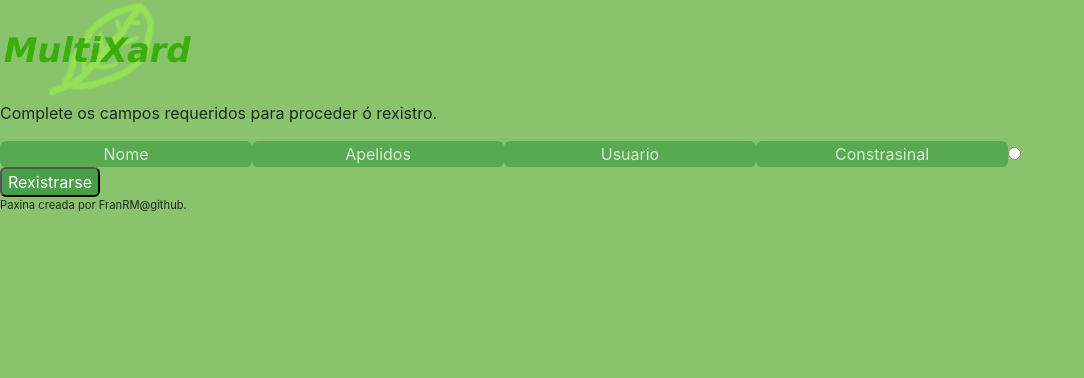
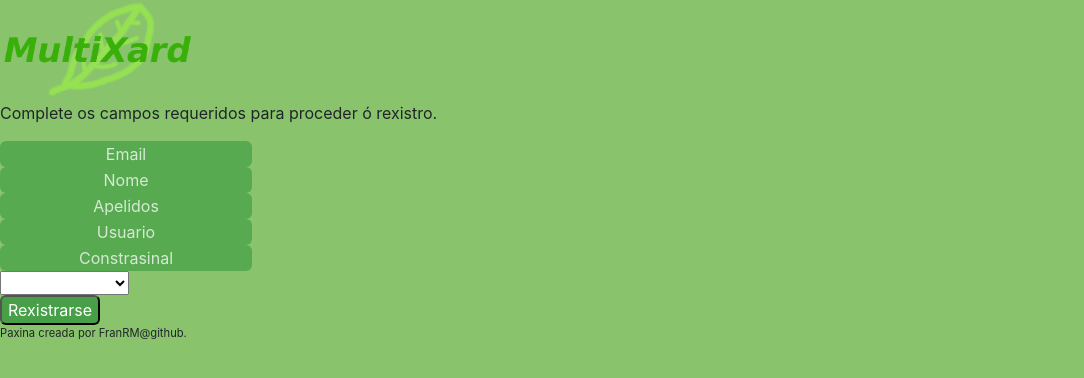
Before and after one commit to FranRM/ProxectoMultiXard, an Angular app: page /rexistro in a window 1280 px wide. Shown: the top 378 px of the page, without its empty margins (0-1084 px from the left). Built offline with nearby package versions, Linux system fonts and the light colour scheme.

Commit message:
Rexistro estandarizado

```diff
--- a/src/app/rexistro/rexistro.component.html
+++ b/src/app/rexistro/rexistro.component.html
@@ -1,11 +1,16 @@
 <p>Complete os campos requeridos para proceder ó rexistro.</p>
 <form >
     <section>
+        <input [(ngModel)]="usuario.mail" name="caixaMail" type="text" placeholder="Email" />
         <input [(ngModel)]="usuario.name" name="caixaNome" type="text" placeholder="Nome" />
         <input [(ngModel)]="usuario.surname" name="caixaApelidos" type="text" placeholder="Apelidos" />
-        <input [(ngModel)]="usuario.user" name="caixaUsuario" type="text" placeholder="Usuario" />
+        <input [(ngModel)]="usuario.username" name="caixaUsuario" type="text" placeholder="Usuario" />
         <input [(ngModel)]="usuario.pass" name="caixaContrasinal" type="text" placeholder="Constrasinal" />
-        <input [(ngModel)]="usuario.rol" name="caixaContrasinal" type="radio" />
+        <select [(ngModel)]="usuario.rol" name="caixaRoles">
+            <option selected value="admin" >Administrador</option>
+            <option value="user">Usuario</option>
+            <option value="trab">Traballador</option>
+        </select>
     </section>
     <section>
     </section>
--- a/src/app/rexistro/rexistro.component.sass
+++ b/src/app/rexistro/rexistro.component.sass
@@ -4,6 +4,7 @@ input
     border:0px
     text-align: center
     color: rgb(255, 255, 255)
+    display: block
 ::placeholder
     color: rgba(255,255,255,0.75)
 button
--- a/src/app/rexistro/rexistro.component.ts
+++ b/src/app/rexistro/rexistro.component.ts
@@ -8,11 +8,11 @@ import { AutentificacionService } from '../servicios/autentificacion.service';
 })
 export class RexistroComponent implements OnInit {
   constructor(private autentificacion: AutentificacionService) { }
-  usuario = { "user": "", "pass": "", "name": "", "surname": "", "rol": "" };
+  usuario = { "mail": "","username": "", "pass": "", "name": "", "surname": "", "rol": "" };
   // TODO - Usar Angular Material para os HTML.
   ngOnInit() {}
   rexistrar() {
-    this.autentificacion.registrarUsuario(this.usuario)
+    this.autentificacion.registrar(this.usuario)
       .subscribe(
         res => {
           console.log(res);
--- a/src/app/servicios/autentificacion.service.ts
+++ b/src/app/servicios/autentificacion.service.ts
@@ -17,19 +17,12 @@ export class AutentificacionService {
   constructor(private http: HttpClient, private router: Router) {
   }
   logearUsuario(user) {
-    console.log()
     return this.http.post<any>(this.urlLogeoUser, user);
   }
   recibirDatosUser(user) {
     return this.http.post<any>(this.urlGetUser, user);
   }
-  logearAdministrador(admin) {
-    return this.http.post<any>(this.urlLogeoAdmin, admin);
-  }
-  logearTraballador(trab) {
-    return this.http.post<any>(this.urlLogeoTrab, trab);
-  }
-  registrarUsuario(user) {
+  registrar(user) {
     return this.http.post<any>(this.urlRexistro, user);
   }
   loggedIn() {
@@ -43,7 +36,7 @@ export class AutentificacionService {
     this.router.navigate(['/benvida']);
     this.usuario = new Usuario('', '', '', '', '');
   }
-  setUsuario(mail: string, username: string, name: string, surname: string, rol: string){
+  setUsuario(mail: string, username: string, name: string, surname: string, rol: string) {
     this.usuario = new Usuario(mail, username, name, surname, rol);
   }
 }
```
